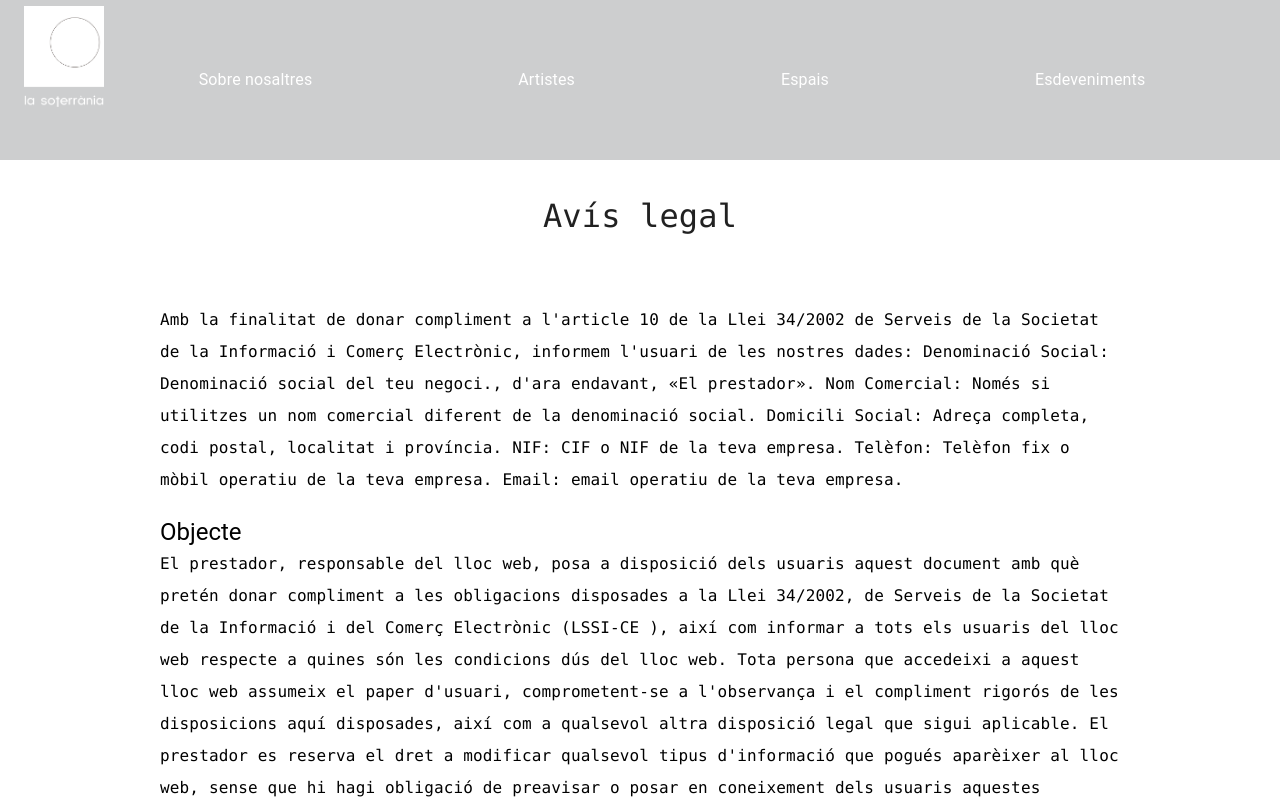
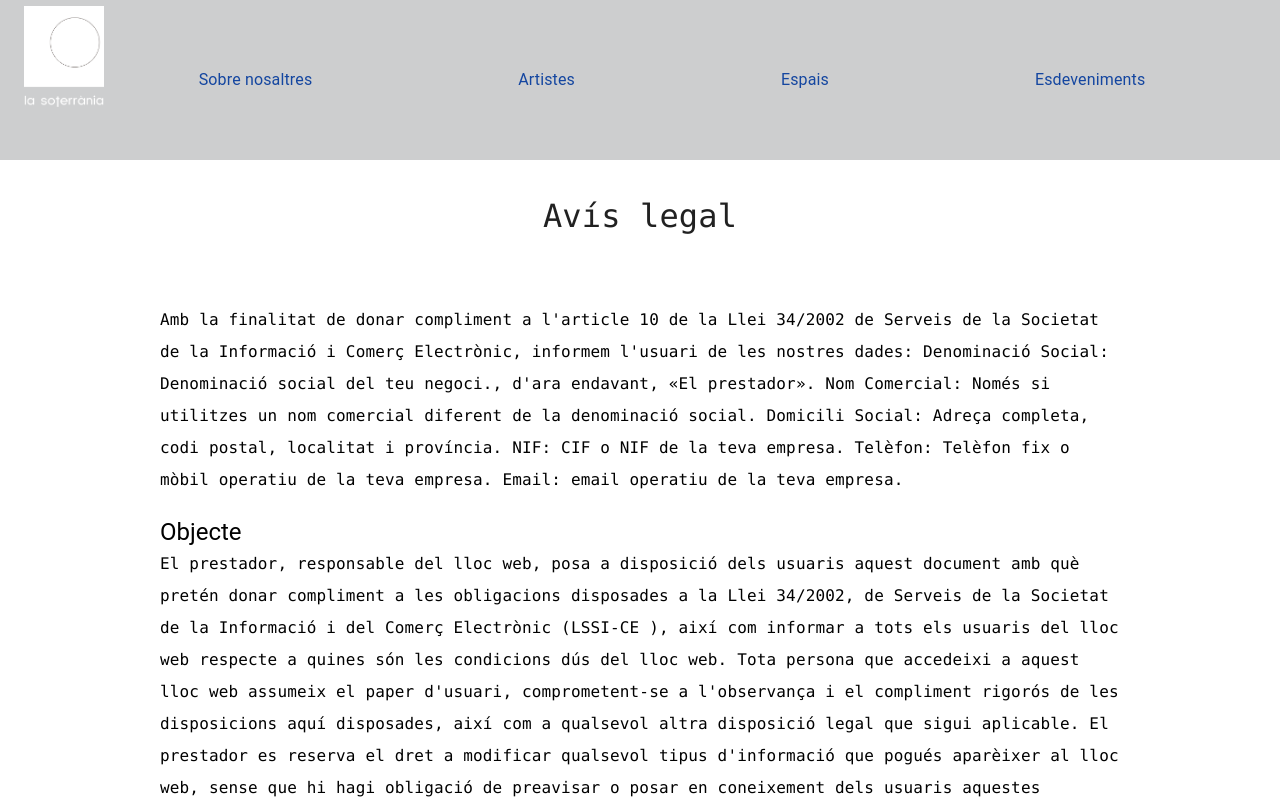
Before and after one commit to soterraniaBcn/la-soterrania, a React (Create React App) app in the folder client/: page /avislegal in a window 1280 px wide. Shown: the top 800 px of the page. Built offline with nearby package versions, Linux system fonts and the light colour scheme.

Commit message:
editing styles

```diff
--- a/client/src/pages/LegalWarning.jsx
+++ b/client/src/pages/LegalWarning.jsx
@@ -1,6 +1,6 @@
 import React from "react";
 import { Grid, Typography, Box } from "@mui/material";
-import HeaderPestGris from "../components/HeaderPestGris";
+import HeaderBlue from "../components/HeaderBlue";
 import FooterGris from "../components/FooterGris";
 
 export default function About() {
@@ -17,7 +17,7 @@ export default function About() {
             flexDirection: "column",
           }}
         >
-          <HeaderPestGris />
+          <HeaderBlue />
         </Box>
 
         <Grid
```
